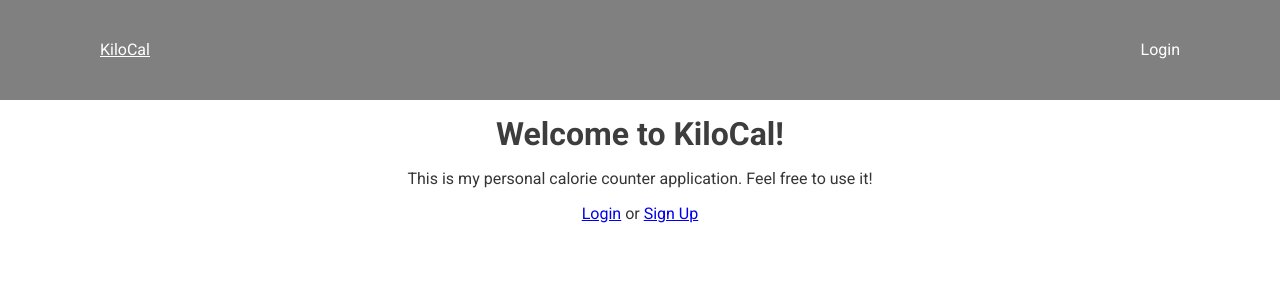
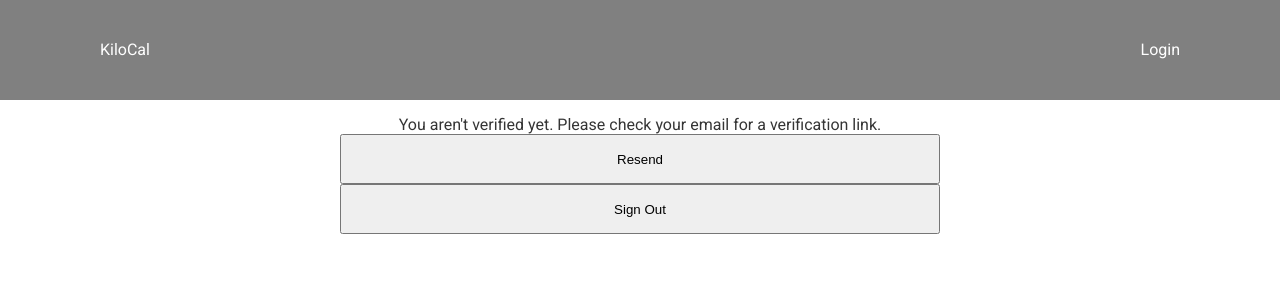
Before and after one commit to ansengarvin/kilocal, a React (Vite) app in the folder frontend/: page /verify in a window 1280 px wide. Before the commit this address led to /. Shown: the top 300 px of the page. Built offline with nearby package versions, Linux system fonts and the light colour scheme; no server answers; a web font is replaced by a local one.

Commit message:
feat: improved redirect for signin page

```diff
--- a/frontend/src/components/global/root.tsx
+++ b/frontend/src/components/global/root.tsx
@@ -2,7 +2,7 @@ import {useState, ReactNode, useEffect} from 'react'
 import styled from '@emotion/styled'
 import { Header } from './Header'
 import { Footer } from './Footer'
-import { Outlet, useLocation, useNavigate } from "react-router-dom"
+import { Outlet, useLocation } from "react-router-dom"
 import { firebaseAuth } from '../../lib/firebase'
 import { onAuthStateChanged } from 'firebase/auth'
 //import { useQuery } from '@tanstack/react-query'
@@ -33,27 +33,17 @@ const Main = styled.main`
 export function Root(props: RootProps) {
     const {children} = props
 
-    const [loggedIn, setLoggedIn] = useState(firebaseAuth.currentUser !== null)
-    //const [isVerified, setIsVerified] = useState(firebaseAuth.currentUser?.emailVerified)
+    const [loggedIn, setLoggedIn] = useState(false)
+    const [verified, setVerified] = useState(false)
 
-    const navigate = useNavigate()
     const location = useLocation()
 
     // Sets status to loggedIn if user is logged in
     useEffect(() => {
         const unsubscribe = onAuthStateChanged(firebaseAuth, (user) => {
-            if (!user) {
-                setLoggedIn(false)
-                if (
-                    location.pathname !== '/' &&
-                    location.pathname !== '/login' &&
-                    location.pathname !== '/signup'
-                ) {
-                    navigate('/')
-                }
-            } else {
-                if (!user.emailVerified && location.pathname !== '/profile') {
-                    navigate('/profile')
+            if (user) {
+                if (user.emailVerified) {
+                    setVerified(true)
                 }
                 setLoggedIn(true)
             }
@@ -70,7 +60,10 @@ export function Root(props: RootProps) {
             <Grid>
                 <Header bgColor = "grey" height = "100px" loggedIn={loggedIn}/>
                 <Main>
-                    {children || <Outlet context={{loggedIn, setLoggedIn}}/>}
+                    {children || <Outlet context={{
+                        loggedIn, setLoggedIn,
+                        verified, setVerified
+                    }}/>}
                 </Main>
                 <Footer/>
             </Grid>
--- a/frontend/src/router.tsx
+++ b/frontend/src/router.tsx
@@ -4,6 +4,7 @@ import App from './routes/App'
 import { Login } from './routes/Login'
 import { Signup } from './routes/Signup'
 import Profile from './routes/Profile'
+import Verify from './routes/Verify'
 
 export const router = createBrowserRouter([
     {
@@ -18,7 +19,8 @@ export const router = createBrowserRouter([
             {index: true, element: <App/>},
             {path: '/profile', element: <Profile/>},
             {path: '/login', element: <Login/>},
-            {path: '/signup', element: <Signup/>}
+            {path: '/signup', element: <Signup/>},
+            {path: '/verify', element: <Verify/>}
         ]
     }
 ])
--- a/frontend/src/routes/Signup.tsx
+++ b/frontend/src/routes/Signup.tsx
@@ -1,9 +1,9 @@
 import styled from "@emotion/styled";
 import { useMutation } from "@tanstack/react-query";
-import { useState } from "react";
+import { useEffect, useState } from "react";
 import { firebaseAuth } from "../lib/firebase";
-import { createUserWithEmailAndPassword } from "firebase/auth";
-import { useOutletContext } from "react-router-dom";
+import { createUserWithEmailAndPassword, sendEmailVerification } from "firebase/auth";
+import { useNavigate, useOutletContext } from "react-router-dom";
 //import { useNavigate } from "react-router-dom";
 
 const SignupStyle = styled.div`
@@ -20,20 +20,41 @@ interface UserInfo {
 }
 
 export function Signup() {
+
+    const {verified, loggedIn} = useOutletContext<{
+        loggedIn: boolean,
+        verified: boolean
+    }>()
+
     const [email, setEmail] = useState('')
     const [password, setPassword] = useState('')
     const [name, setName] = useState('')
     const [weight, setWeight] = useState(0)
 
     const [isSuccess, setIsSuccess] = useState(false)
+    const [isError, setIsError] = useState(false)
+    const [isPosting, setIsPosting] = useState(false)
+    const [errorMessage, setErrorMessage] = useState('')
+    const navigate = useNavigate()
 
-    const [isError, setIsError] = useState(false)
-    const [errorMessage, setErrorMessage] = useState('')
+    useEffect(() => {
+        if (!isPosting) {
+            if (loggedIn) {
+                if (verified) {
+                    navigate('/profile')
+                } else {
+                    navigate('/verify')
+                }
+            }
+        }
+    }, [verified, loggedIn, isPosting])
 
     const signUpMutation = useMutation({
         mutationFn: async (userInfo: UserInfo) => {
+            setIsPosting(true)
             const userCredentials = await createUserWithEmailAndPassword(firebaseAuth, userInfo.email, userInfo.password)
             const user = userCredentials.user
+            await sendEmailVerification(user)
             const token = await user.getIdToken()
             const url = 'http://localhost:8000/users'
             const response = await fetch(url, {
@@ -47,11 +68,12 @@ export function Signup() {
                     weight: weight
                 })
             })
+            setIsPosting(false)
             return response.json()
         },
         onSuccess: () => {
             setIsSuccess(true)
-            //navigate('/welcome')
+            navigate('/verify')
         },
         onError: (error) => {
             setIsError(true)
@@ -65,40 +87,7 @@ export function Signup() {
             setWeight(0)
         }
     })
-    // const signUpQuery = useQuery({
-    //     enabled: (queryEnabled && queryEmail && queryPassword && queryName ? true : false),
-    //     queryKey: ['signUpQuery', queryEmail, queryPassword, queryName],
-    //     queryFn: async () => {
-    //         // Store user info in request body and clear all fields
-    //         // Sign user in and await email verification
-    //         console.log("Creating user with email and password")
-    //         const userCredentials = await createUserWithEmailAndPassword(firebaseAuth, queryEmail, queryPassword)
-    //         const user = userCredentials.user
-    //         console.log("Sending email verification")
-    //         await sendEmailVerification(user)
 
-    //         // Get token
-    //         const token = await user.getIdToken()
-
-    //         // Insert user into database
-    //         console.log("Posting user to DB")
-    //         const url = 'http://localhost:8000/users'
-    //         const response = await fetch(url, {
-    //             method: 'POST',
-    //             headers: {
-    //                 'Authorization': 'Bearer ' + token,
-    //                 'Content-Type': 'application/json'
-    //             },
-    //             body: JSON.stringify({
-    //                 name: queryName,
-    //                 weight: weight
-    //             })
-    //         })
-    //         console.log("Done!")
-    //         setQueryEnabled(false)
-    //         return response.json()
-    //     }
-    // })
     return (
         <SignupStyle>
             <form onSubmit={(e) => {
--- /dev/null
+++ b/frontend/src/routes/Verify.tsx
@@ -0,0 +1,92 @@
+import { useMutation, useQuery, useQueryClient } from "@tanstack/react-query"
+import { useNavigate, useOutletContext } from "react-router-dom"
+import { ContentWindow } from "../components/global/ContentWindow"
+import styled from "@emotion/styled"
+import { firebaseAuth } from "../lib/firebase"
+import { sendEmailVerification } from "firebase/auth"
+import { useState } from "react"
+
+const SignOutButton = styled.button`
+  margin-top: auto;
+  width: 80%;
+  height: 50px;
+`
+
+function Verify() {
+  const queryClient = useQueryClient()
+
+  const navigate = useNavigate()
+
+  const {loggedIn} = useOutletContext<{loggedIn: boolean}>()
+  const [resent, setResent] = useState(false)
+  const [isError, setIsError] = useState(false)
+
+  const {isLoading, error, data} = useQuery({
+    queryKey: ["user"],
+    enabled: (loggedIn ? true : false),
+    queryFn: async () => {
+      const token = await firebaseAuth.currentUser?.getIdToken()
+      const url = "http://localhost:8000/users/"
+      const response = await fetch(url, {
+        method: "GET",
+        headers: {
+          'Authorization': 'Bearer ' + token
+        }
+      })
+      return response.json()
+    }
+  })
+
+  const resendMutation = useMutation({
+    mutationFn: async () => {
+        const user = firebaseAuth.currentUser
+        user && await sendEmailVerification(user)
+    },
+    onSuccess() {
+        setResent(true)
+    },
+    onError() {
+        setIsError(true)
+    }
+  })
+
+  return (
+    <ContentWindow>
+      <div className="content">
+        {isLoading ? <>Loading</> : <></>}
+        {error ? <>Error</> : <></>}
+        {data &&
+          <>
+            <h1>
+            Welcome, {data.name}!
+            </h1>
+          </>
+        }
+        You aren't verified yet. Please check your email for a verification link.
+        <SignOutButton onClick={(e) => {
+            e.preventDefault
+            resendMutation.reset()
+            resendMutation.mutate()
+            setResent(false)
+            setIsError(true)
+        }}>
+            Resend
+        </SignOutButton>
+        <SignOutButton onClick={(e) => {
+          e.preventDefault
+          queryClient.clear()
+          // Sign user out of firebase
+          firebaseAuth.signOut()
+          // Navigate to login page
+          navigate("/login")
+        }}>
+          Sign Out
+        </SignOutButton>
+        {isError ? <p>Error sending verification email</p> : <></>}
+        {resent ? <p>Verification email resent</p> : <></>}
+      </div>
+    </ContentWindow>
+  )
+}
+
+export default Verify
```
